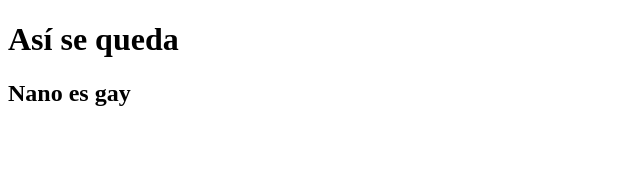
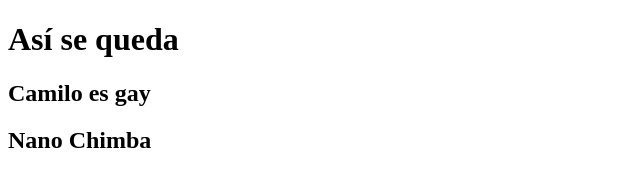
Before and after one commit to camilo10169/prueba, a plain HTML site: page index.html in a window 1280 px wide. Shown: the whole page, without its empty margins (0-640 px from the left). Drawn offline with Linux system fonts and the light colour scheme.

Commit message:
Otro intento

```diff
--- a/index.html
+++ b/index.html
@@ -6,6 +6,7 @@
 </head>
 <body>
 	<h1>Así se queda</h1>
-	<h2>Nano es gay</h2>
+	<h2>Camilo es gay</h2>
+	<h2>Nano Chimba</h2>
 </body>
 </html>
```
